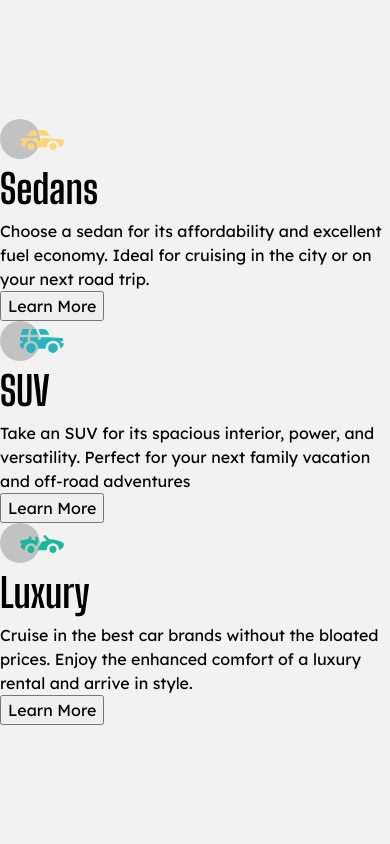
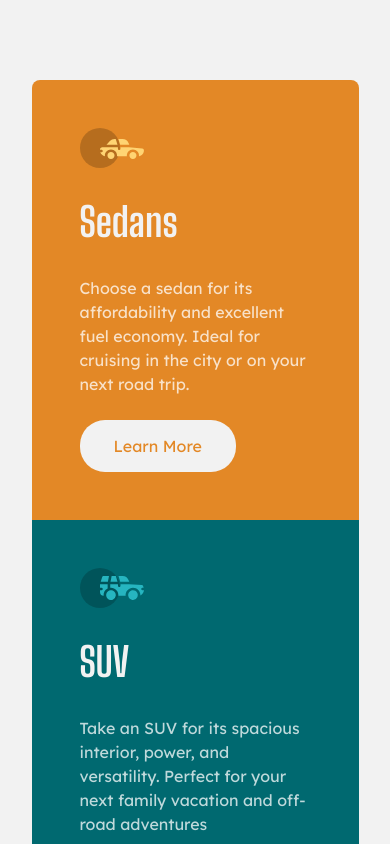
Before and after one commit to jordanallybrown/frontendmentor, a plain HTML site: page 3-column-preview-card-component-main/index.html in a window 390 px wide. Shown: the top 844 px of the page. Drawn offline with Linux system fonts and the light colour scheme.

Commit message:
add the mobile styling and layout

```diff
--- a/3-column-preview-card-component-main/index.html
+++ b/3-column-preview-card-component-main/index.html
@@ -26,7 +26,7 @@
     <div class="container">
       <main>
         <h1 class="sr-only">3-column preview card component</h1>
-        <article class="card">
+        <article class="card bg-orange border-top-rounded">
           <div class="card__icon">
             <img src="./images/icon-sedans.svg" alt="Sedan icon" />
           </div>
@@ -35,9 +35,9 @@
             Choose a sedan for its affordability and excellent fuel economy.
             Ideal for cruising in the city or on your next road trip.
           </p>
-          <button class="card__cta">Learn More</button>
+          <button class="card__cta text-orange">Learn More</button>
         </article>
-        <article class="card">
+        <article class="card bg-cyan">
           <div class="card__icon">
             <img src="./images/icon-suvs.svg" alt="SUV icon" />
           </div>
@@ -46,9 +46,9 @@
             Take an SUV for its spacious interior, power, and versatility.
             Perfect for your next family vacation and off-road adventures
           </p>
-          <button class="card__cta">Learn More</button>
+          <button class="card__cta text-cyan">Learn More</button>
         </article>
-        <article class="card">
+        <article class="card bg-dark-cyan border-bottom-rounded">
           <div class="card__icon">
             <img src="./images/icon-luxury.svg" alt="Luxury icon" />
           </div>
@@ -57,7 +57,7 @@
             Cruise in the best car brands without the bloated prices. Enjoy the
             enhanced comfort of a luxury rental and arrive in style.
           </p>
-          <button class="card__cta">Learn More</button>
+          <button class="card__cta text-dark-cyan">Learn More</button>
         </article>
       </main>
     </div>
--- a/3-column-preview-card-component-main/styles/style.css
+++ b/3-column-preview-card-component-main/styles/style.css
@@ -1,7 +1,7 @@
 :root {
   --bright-orange: hsl(31, 77%, 52%);
-  --dark-cyan: hsl(184, 100%, 22%);
-  --darker-cyan: hsl(179, 100%, 13%);
+  --cyan: hsl(184, 100%, 22%);
+  --dark-cyan: hsl(179, 100%, 13%);
   --transparent-white: hsla(0, 0%, 100%, 0.75);
   --light-gray: hsl(0, 0%, 95%);
   --fs-md: 1rem;
@@ -18,9 +18,64 @@
   display: flex;
   justify-content: center;
   align-items: center;
+  color: var(--transparent-white);
+  padding: 5rem 1.5rem;
+}
+
+.card {
+  display: flex;
+  flex-direction: column;
+  justify-content: center;
+  align-items: flex-start;
+  max-width: 327px;
+  gap: 1.5rem;
+  padding: 3rem;
 }
 
 .card__title {
   font-family: var(--ff-heading);
   font-size: var(--fs-lg);
+  color: var(--light-gray);
 }
+
+.card__cta {
+  border: 2px solid transparent;
+  border-radius: 25px;
+  padding: 0.75em 2em;
+  background-color: var(--light-gray);
+}
+
+.card__cta:hover,
+.card__cta:focus {
+  border: 2px solid var(--light-gray);
+  background-color: inherit;
+  color: white;
+}
+/* Utility classes */
+.text-white {
+  color: var(--transparent-white);
+}
+.text-orange {
+  color: var(--bright-orange);
+}
+.text-cyan {
+  color: var(--cyan);
+}
+.text-dark-cyan {
+  color: var(--dark-cyan);
+}
+.bg-orange {
+  background-color: var(--bright-orange);
+}
+.bg-cyan {
+  background-color: var(--cyan);
+}
+.bg-dark-cyan {
+  background-color: var(--dark-cyan);
+}
+.border-top-rounded {
+  border-radius: 8px 8px 0px 0px;
+}
+.border-bottom-rounded {
+  border-radius: 0px 0px 8px 8px;
+}
```
